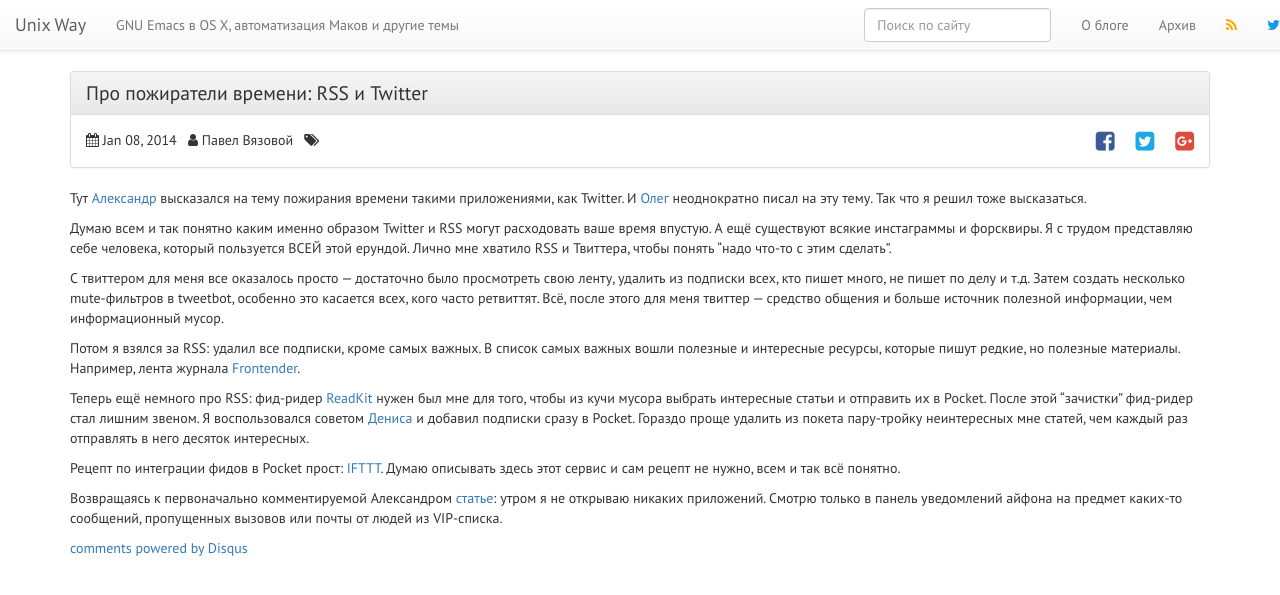
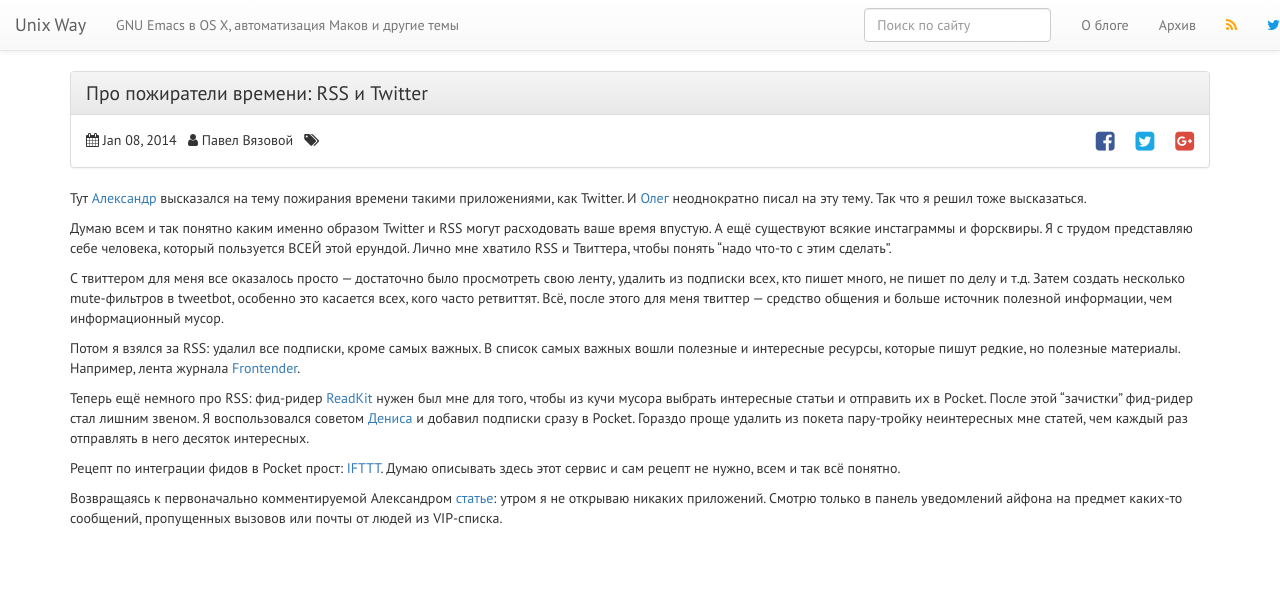
Before and after one commit to vyazovoi/vyazovoi.github.io, a Jekyll site: the page built from _posts/2014-01-08-rss-twitter-productivity.md, in a window 1280 px wide. Shown: the top 595 px of the page. Built offline with Jekyll 4.4.1, drawn with Linux system fonts in a browser that asks for light colours; nearby versions of some CDN libraries; Markdown is read by kramdown in place of the engine named in the settings; comment, search, counter and statistics services are not loaded.

Commit message:
Возможность отключать комментарии

```diff
--- a/_includes/disqus.html
+++ b/_includes/disqus.html
@@ -1,3 +1,4 @@
+{% if page.comments != false %}<a href="{{ page.href }}" target="_blank">
     <div id="disqus_thread"></div>
     <script type="text/javascript">
         /* * * CONFIGURATION VARIABLES: EDIT BEFORE PASTING INTO YOUR WEBPAGE * * */
@@ -12,3 +13,4 @@
     </script>
     <noscript>Please enable JavaScript to view the <a href="http://disqus.com/?ref_noscript">comments powered by Disqus.</a></noscript>
     <a href="http://disqus.com" class="dsq-brlink">comments powered by <span class="logo-disqus">Disqus</span></a>
+{% endif %}
```
